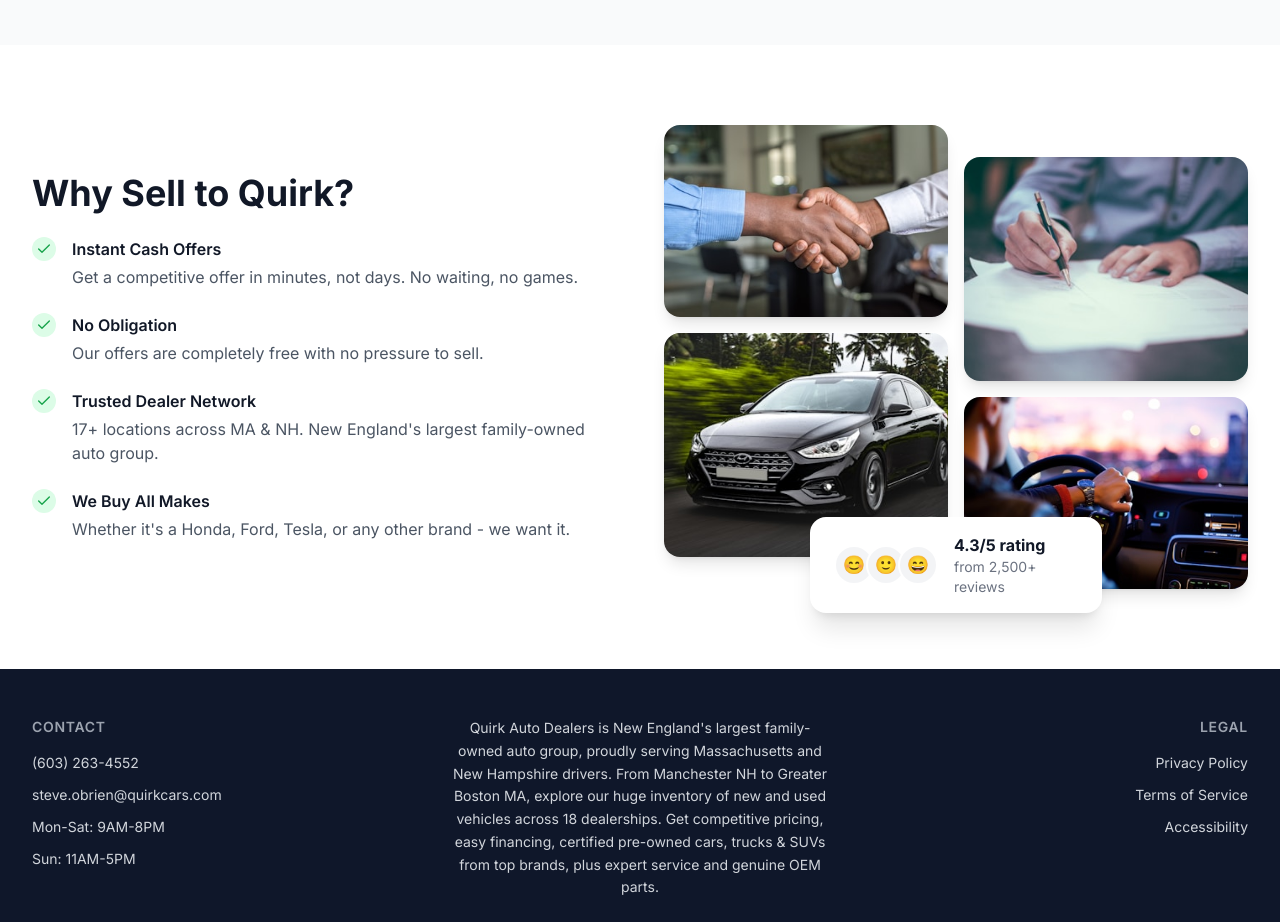
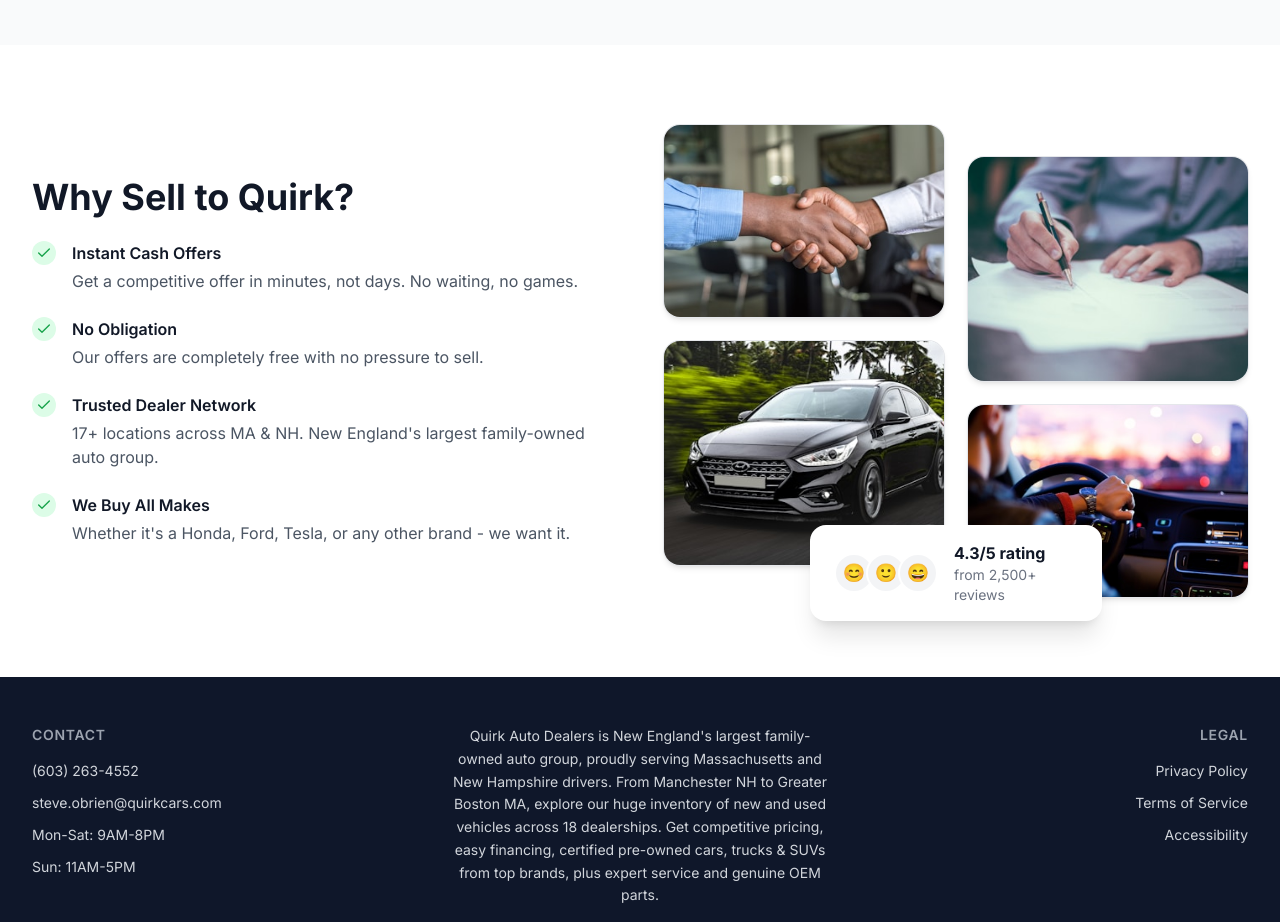
Before and after one commit to mpalmer79/quirk-sell-my-car, a Next.js app: page / in a window 1280 px wide. Shown: the part 1240-2162 px from the top of the page. Built offline with nearby package versions, Linux system fonts and the light colour scheme.

Commit message:
Update page.tsx

```diff
--- a/src/app/page.tsx
+++ b/src/app/page.tsx
@@ -257,16 +257,16 @@
             </div>
 
             {/* Image Grid */}
-            <div className="relative grid grid-cols-2 gap-4">
-              <div className="space-y-4">
-                <div className="rounded-2xl overflow-hidden shadow-lg">
+            <div className="relative grid grid-cols-2 gap-6">
+              <div className="space-y-6">
+                <div className="rounded-2xl overflow-hidden shadow-md ring-1 ring-gray-200">
                   <img
                     src="/card1.jpg"
                     alt="Handshake deal"
                     className="w-full h-48 object-cover"
                   />
                 </div>
-                <div className="rounded-2xl overflow-hidden shadow-lg">
+                <div className="rounded-2xl overflow-hidden shadow-md ring-1 ring-gray-200">
                   <img
                     src="/card2.jpg"
                     alt="Car keys handover"
@@ -274,15 +274,15 @@
                   />
                 </div>
               </div>
-              <div className="space-y-4 pt-8">
-                <div className="rounded-2xl overflow-hidden shadow-lg">
+              <div className="space-y-6 pt-8">
+                <div className="rounded-2xl overflow-hidden shadow-md ring-1 ring-gray-200">
                   <img
                     src="/card3.jpg"
                     alt="Signing paperwork"
                     className="w-full h-56 object-cover"
                   />
                 </div>
-                <div className="rounded-2xl overflow-hidden shadow-lg">
+                <div className="rounded-2xl overflow-hidden shadow-md ring-1 ring-gray-200">
                   <img
                     src="/card4.jpg"
                     alt="Driving experience"
```
